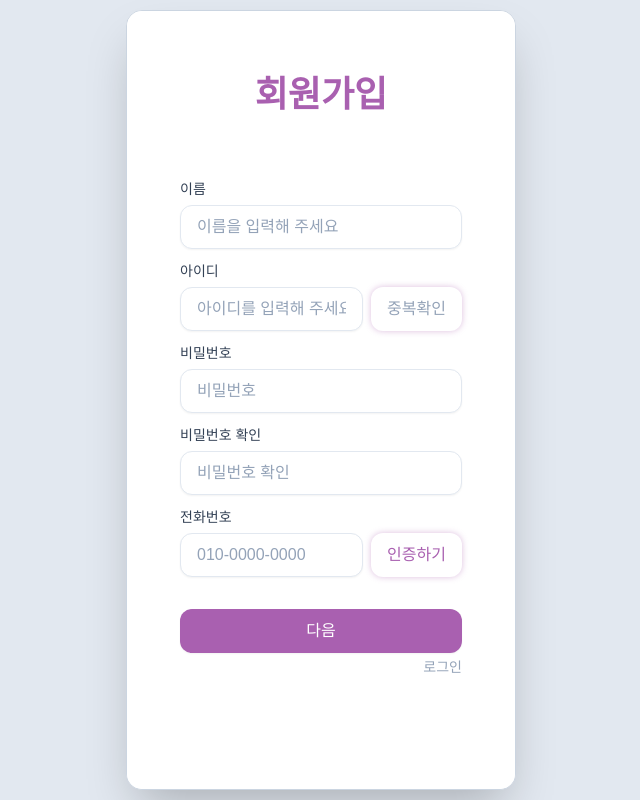
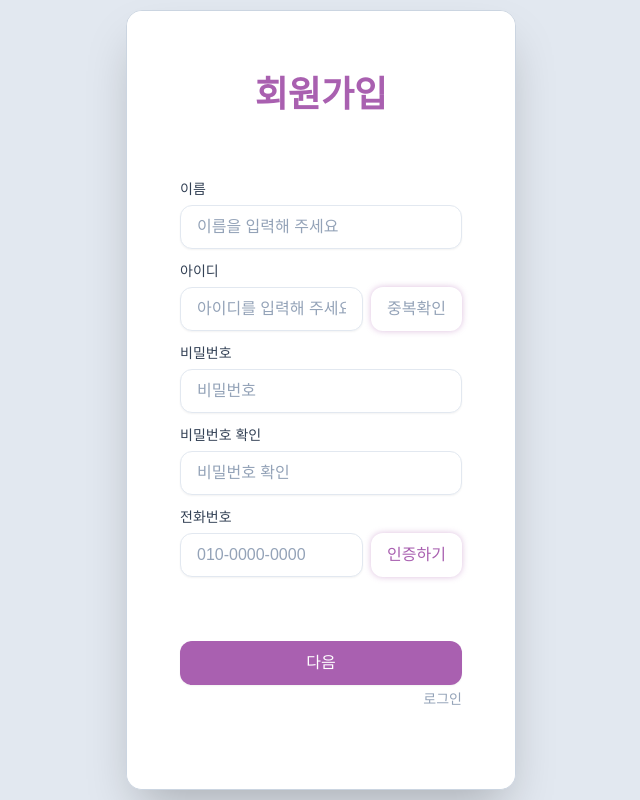
Before and after one commit to taeranlee/maumii, a React (Vite) app: page /register in a window 1280 px wide. Shown: the whole page, without its empty margins (319-959 px from the left). Built offline with nearby package versions, Linux system fonts and the light colour scheme; no server answers.

Commit message:
feat: login & register 페이지 레이아웃 정리

```diff
--- a/src/data/Emotion.js
+++ b/src/data/Emotion.js
@@ -56,7 +56,7 @@ const EMOTIONS = [
   },
   {
     id: 4,
-    key: "fear",
+    key: "scared",
     name: "무서움",
     description: [
       "이 표정은 상대방, 혹은 내가",
--- a/src/pages/Login.jsx
+++ b/src/pages/Login.jsx
@@ -75,8 +75,7 @@ export default function Login() {
           </Button>
           <div className="text-end text-sm text-slate-400">회원가입</div>
         </div>
-
-        {/* --- 옵션: 소셜 로그인 섹션 --- */}
+{/*  옵션: 소셜 로그인 섹션
         <div className="relative my-4">
           <div className="absolute inset-0 flex items-center">
             <div className="w-full border-t border-slate-200" />
@@ -106,7 +105,7 @@ export default function Login() {
         </Button>
         <Button full variant="outline" onClick={() => alert("Google 로그인")}>
           Google로 로그인
-        </Button>
+        </Button> */}
       </div>
     </form>
   );
--- a/src/pages/Register.jsx
+++ b/src/pages/Register.jsx
@@ -126,12 +126,12 @@ export default function Register() {
     return (
         <form
             onSubmit={handleSubmit}
-            className="overflow-y-auto h-full bg-white"
+            className="flex flex-col h-full bg-white"
         >
-            <div className="m-16">
+            <div className="shrink-0 m-16">
                 <Title variant="auth">회원가입</Title>
             </div>
-            <div className="mx-auto w-full max-w-[330px] px-6 pb-24 space-y-3">
+            <div className="flex-1 overflow-y-auto mx-auto w-full max-w-[330px] px-6 pb-12 space-y-3">
                 <Input
                     label="이름"
                     placeholder="이름을 입력해 주세요"
@@ -169,8 +169,6 @@ export default function Register() {
                         {message}
                     </p>
                 )}
-
-
 
                 <Input
                     label="비밀번호"
@@ -227,7 +225,8 @@ export default function Register() {
                         </Button>
                     </div>
                 </Collapse>
-
+            </div>
+            <div className="mx-auto w-full max-w-[330px] px-6 pb-20 space-y-3">
                 <div className="pt-2 space-y-1">
                     <Button full type="submit">
                         다음
@@ -238,6 +237,5 @@ export default function Register() {
                 </div>
             </div>
         </form>
-
     );
 }
```
